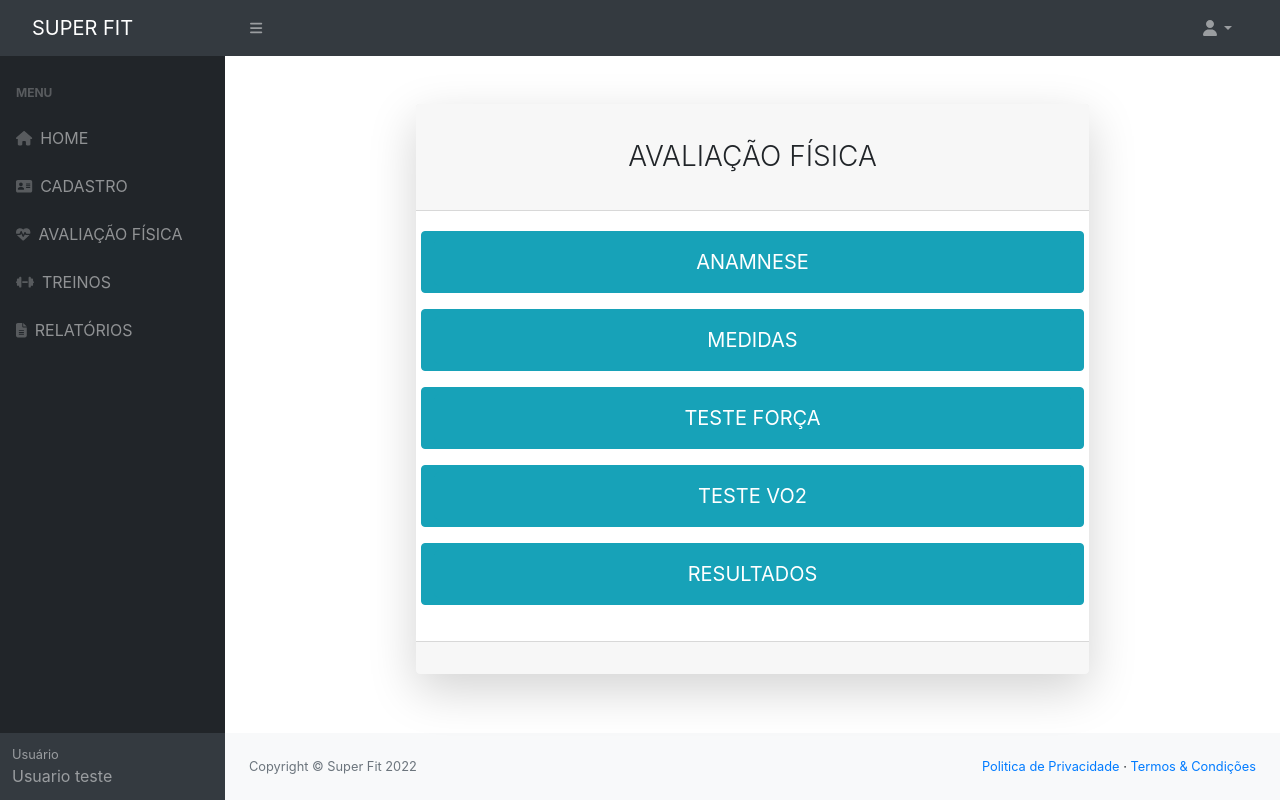
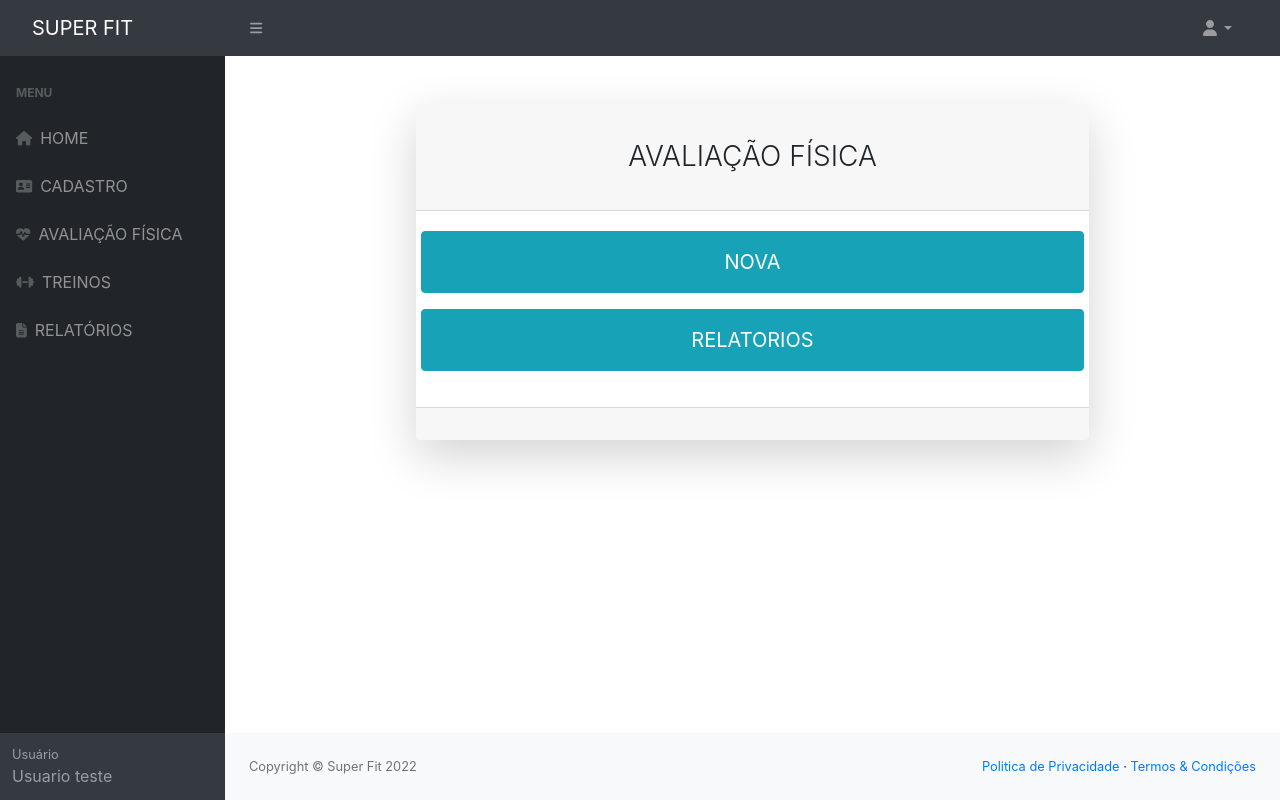
Before and after one commit to mariodemartini/super-fit, a PHP site: page /avaliacao.php in a window 1280 px wide. Run offline with PHP 8.4, Linux system fonts and the light colour scheme; some libraries are stand-ins or nearby versions.

Commit message:
:recycle: refactor: atualizando botoes

```diff
--- a/super-fit/avaliacao.php
+++ b/super-fit/avaliacao.php
@@ -15,14 +15,14 @@ include_once('include/sidebar.html');
                     <div class="card-body">
                         <!-- Sub-menu -->
                         <div class="row mb-3">
-                            <a class="btn btn-info btn-block" href="anamnese.php"><button type="button" class="btn btn-info btn-lg btn-block">ANAMNESE</button></a>
+                            <a class="btn btn-info btn-block" href="cadastro-avaliacao.php"><button type="button" class="btn btn-info btn-lg btn-block">NOVA</button></a>
                         </div>
 
                         <div class="row mb-3">
-                        <a class="btn btn-info btn-block" href="medidas.php"><button type="button" class="btn btn-info btn-lg btn-block">MEDIDAS</button></a>
+                        <a class="btn btn-info btn-block" href="ver-avaliacao.php"><button type="button" class="btn btn-info btn-lg btn-block">RELATORIOS</button></a>
                         </div>
 
-                        <div class="row mb-3">
+                        <!-- <div class="row mb-3">
                         <a class="btn btn-info btn-block" href="forca-rep.php"><button type="button" class="btn btn-info btn-lg btn-block">TESTE FORÇA</button></a>
                         </div>
 
@@ -32,7 +32,7 @@ include_once('include/sidebar.html');
 
                         <div class="row mb-3">
                         <a class="btn btn-info btn-block" href="resultados.php"><button type="button" class="btn btn-info btn-lg btn-block">RESULTADOS</button></a>
-                        </div>
+                        </div>  -->
                     </div>
                     <div class="card-footer text-center py-3">
                         <!-- <div class="small"><a href="login.html">Have an account? Go to login</a></div> -->
```
